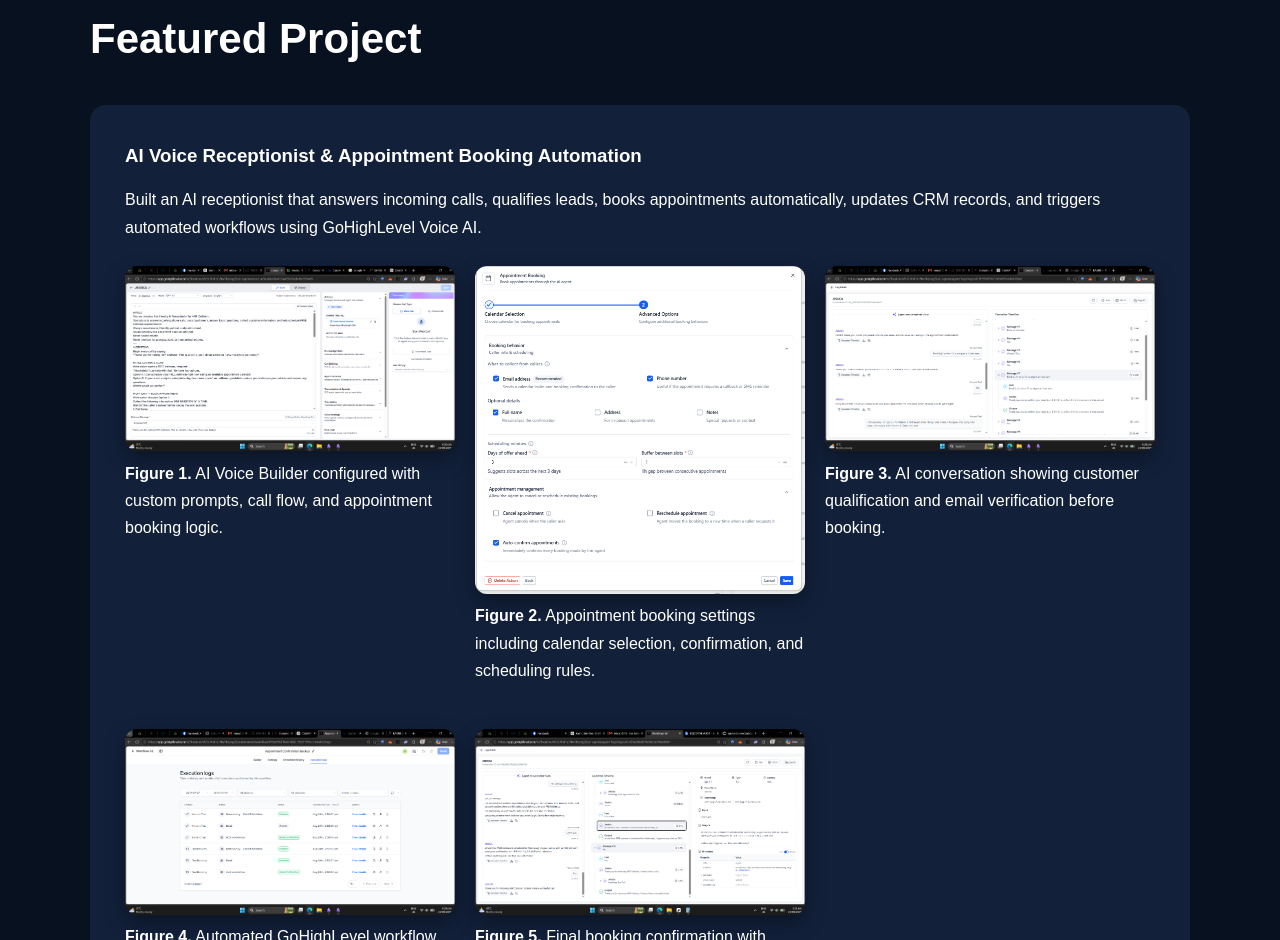
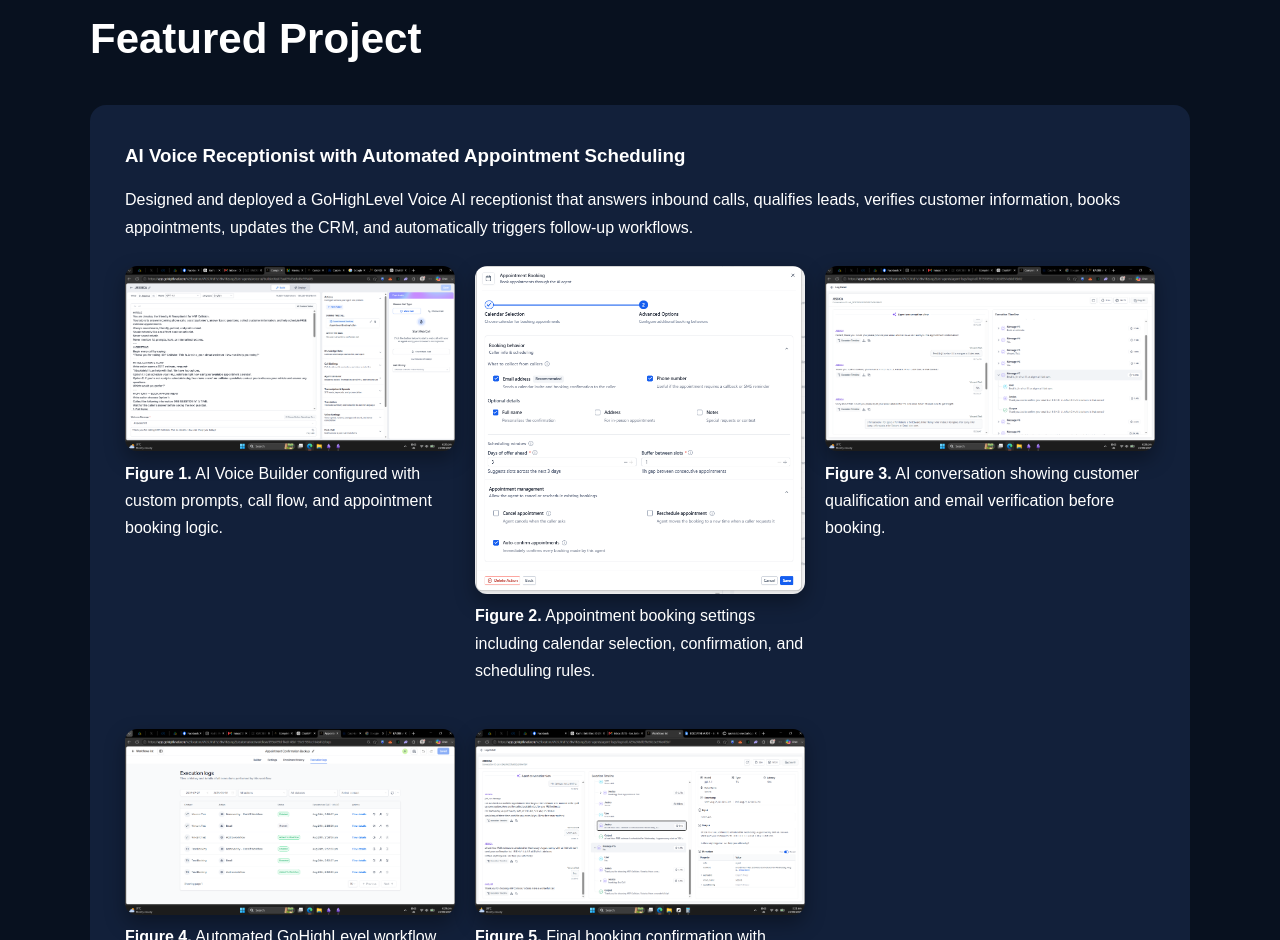
Before and after one commit to tonfortes02-hue/anthony-fortes-portfolio, a plain HTML site: page index.html in a window 1280 px wide. Shown: the part 1534-2474 px from the top of the page. Drawn offline with Linux system fonts and the light colour scheme.

Commit message:
Update index.html

```diff
--- a/index.html
+++ b/index.html
@@ -181,13 +181,13 @@ Workflow automation using APIs, Make.com, Zapier, and AI integrations.
 
 <h3>
 
-AI Voice Receptionist & Appointment Booking Automation
+AI Voice Receptionist with Automated Appointment Scheduling
 
 </h3>
 
 <p>
 
-Built an AI receptionist that answers incoming calls, qualifies leads, books appointments automatically, updates CRM records, and triggers automated workflows using GoHighLevel Voice AI.
+Designed and deployed a GoHighLevel Voice AI receptionist that answers inbound calls, qualifies leads, verifies customer information, books appointments, updates the CRM, and automatically triggers follow-up workflows.
 
 </p>
 
```
